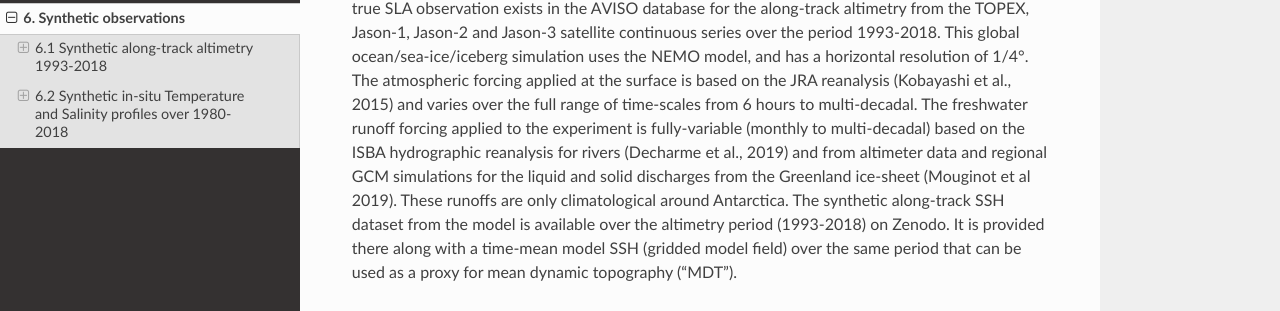
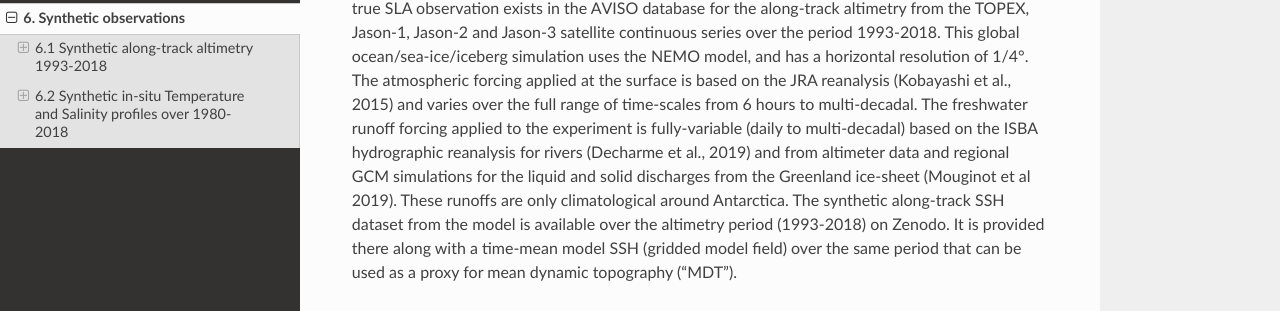
Before and after one commit to imhotep-project/doc-imhotep, a Sphinx documentation site: the page built from source/6-Synthetic-Obs.md, in a window 1280 px wide and 900 px high, scrolled down 422 px. Shown: the part 283-594 px from the top of the window. Built offline with Sphinx 7.4.7 and the Read the Docs theme 2.0.0, drawn with Linux system fonts in a browser that asks for light colours; some of the changed text lies outside the part shown.

Commit message:
Update 6-Synthetic-Obs.md

```diff
--- a/source/6-Synthetic-Obs.md
+++ b/source/6-Synthetic-Obs.md
@@ -24,7 +24,7 @@ Penduff, Thierry, Molines, Jean-Marc, Leroux, Stephanie, & Llovel, William. (202
 
 ### What is it? Where to get the data from?
 
-"Synthetic observations" of along-track SSH have been extracted online during the  production of the  global, NEMO-based experiment **IMHOTEP-GAIc**, at every single time and locations where a true SLA observation exists in the AVISO database for the along-track altimetry from the TOPEX, Jason-1, Jason-2 and Jason-3 satellite continuous series over the period 1993-2018. This global ocean/sea-ice/iceberg simulation uses the NEMO model, and has a horizontal resolution of 1/4°. The atmospheric forcing applied at the surface is based on the JRA reanalysis (Kobayashi et al., 2015) and varies over the full range of time-scales from 6 hours to multi-decadal. The freshwater runoff forcing applied to the experiment is fully-variable (monthly to multi-decadal)  based on the ISBA hydrographic reanalysis for rivers (Decharme et al., 2019) and from altimeter data and regional GCM simulations for the liquid and solid discharges from the Greenland ice-sheet (Mouginot et al 2019). These runoffs are only climatological around Antarctica.
+"Synthetic observations" of along-track SSH have been extracted online during the  production of the  global, NEMO-based experiment **IMHOTEP-GAIc**, at every single time and locations where a true SLA observation exists in the AVISO database for the along-track altimetry from the TOPEX, Jason-1, Jason-2 and Jason-3 satellite continuous series over the period 1993-2018. This global ocean/sea-ice/iceberg simulation uses the NEMO model, and has a horizontal resolution of 1/4°. The atmospheric forcing applied at the surface is based on the JRA reanalysis (Kobayashi et al., 2015) and varies over the full range of time-scales from 6 hours to multi-decadal. The freshwater runoff forcing applied to the experiment is fully-variable (daily to multi-decadal)  based on the ISBA hydrographic reanalysis for rivers (Decharme et al., 2019) and from altimeter data and regional GCM simulations for the liquid and solid discharges from the Greenland ice-sheet (Mouginot et al 2019). These runoffs are only climatological around Antarctica.
 The synthetic along-track SSH dataset from the model is available over the altimetry period (1993-2018) on Zenodo. It is provided there along with a time-mean model SSH (gridded model field) over the same period that can be used as a proxy for mean dynamic topography ("MDT").
 
 ### Which variable does the model provide?
@@ -221,7 +221,7 @@ Penduff, Thierry, Molines, Jean-Marc, Leroux, Stephanie, & Llovel, William. (202
 
 ### What is it? Where to get the data from?
 
-"Synthetic observations" of in-situ Temperature and Salinity profiles as a function ofwith depth have been extracted online during the  production of the global, NEMO-based experiment ** IMHOTEP-GAIc**, at every single time and locations (in x,y,z dimensions) where a true in-situ profile exists in the ENACT-4  database (Good et al 2013) over the simulation period: 1980-2018. This global ocean/sea-ice/iceberg simulation uses the NEMO model, and has a horizontal resolution of 1/4°. The atmospheric forcing applied at the surface is based on the JRA reanalysis (Kobayashi et al., 2015) and varies over the full range of time-scales from 6 hours to multi-decadal. The freshwater runoff forcing applied to the experiment is fully-variable (monthly to multi-decadal)  based on the ISBA-CTRIP hydrographic reanalysis for rivers (Decharme et al., 2019) and from altimeter data and regional GCM simulations for the liquid and solid discharges from the Greenland ice-sheet (Mouginot et al 2019). These runoffs are only climatological around Antarctica.
+"Synthetic observations" of in-situ Temperature and Salinity profiles as a function ofwith depth have been extracted online during the  production of the global, NEMO-based experiment ** IMHOTEP-GAIc**, at every single time and locations (in x,y,z dimensions) where a true in-situ profile exists in the ENACT-4  database (Good et al 2013) over the simulation period: 1980-2018. This global ocean/sea-ice/iceberg simulation uses the NEMO model, and has a horizontal resolution of 1/4°. The atmospheric forcing applied at the surface is based on the JRA reanalysis (Kobayashi et al., 2015) and varies over the full range of time-scales from 6 hours to multi-decadal. The freshwater runoff forcing applied to the experiment is fully-variable (daily to multi-decadal)  based on the ISBA-CTRIP hydrographic reanalysis for rivers (Decharme et al., 2019) and from altimeter data and regional GCM simulations for the liquid and solid discharges from the Greenland ice-sheet (Mouginot et al 2019). These runoffs are only climatological around Antarctica.
 The synthetic  in-situ T/S dataset from the model is available over the period 1993-2018 on Zenodo.
 
 
```
